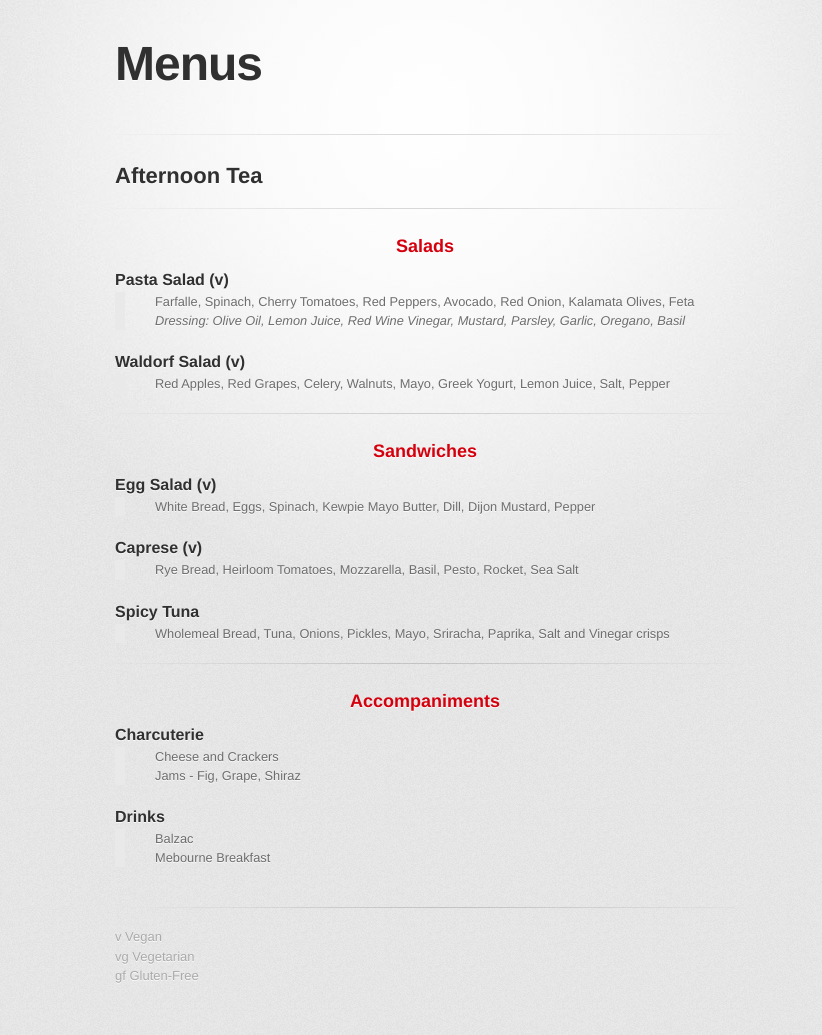
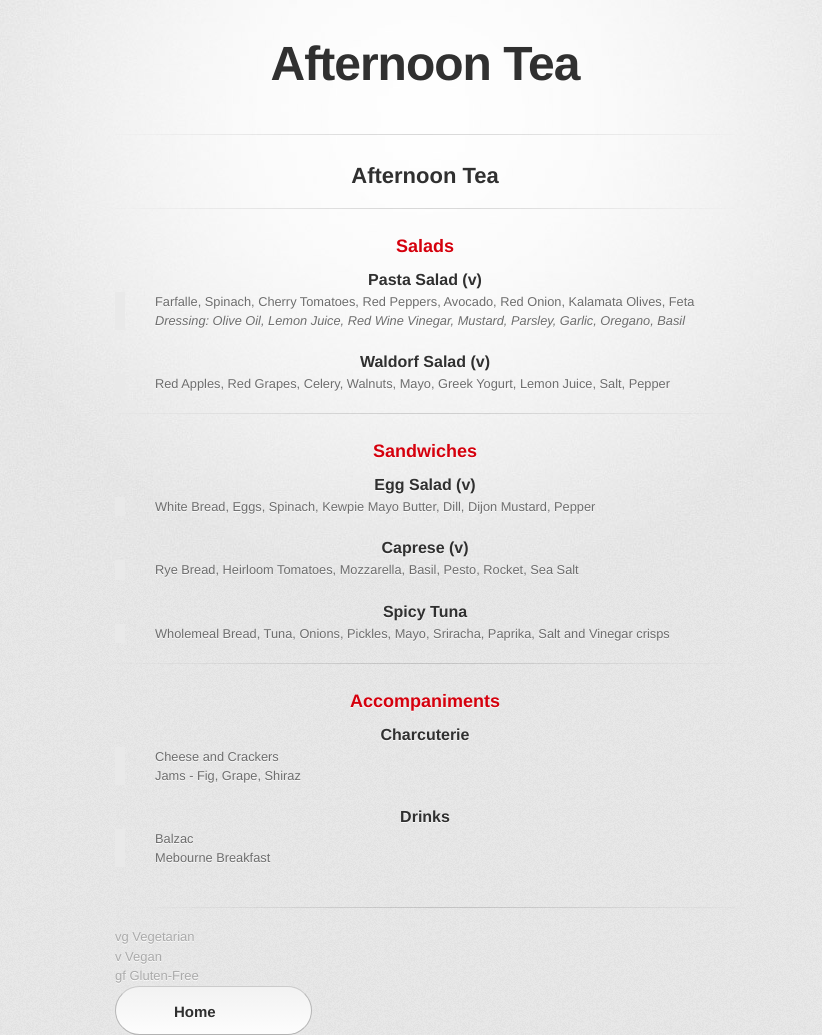
Before and after one commit to jliyanage/markdown_menus, a Jekyll site: the page built from markdown_menus/afternoon_tea.md, in a window 1280 px wide. Shown: the whole page, without its empty margins (215-1037 px from the left). Built offline with Jekyll 4.4.1, drawn with Linux system fonts in a browser that asks for light colours; some web fonts are replaced; our own code applies the rules of GitHub Pages for plain Markdown files.

Commit message:
page date and title

```diff
--- a/_layouts/default.html
+++ b/_layouts/default.html
@@ -19,7 +19,7 @@
       <div class="inner">
 
         <header>
-          <h1>{{ page.title | default: site.title | default: site.github.repository_name }}</h1>
+          <h1>{{ default: site.title | default: site.github.repository_name }}</h1>
           <h2>{{ page.description | default: site.description | default: site.github.project_tagline }}</h2>
         </header>
         <section id="downloads" class="clearfix">
--- a/_layouts/menu.html
+++ b/_layouts/menu.html
@@ -19,7 +19,7 @@
       <div class="inner">
 
         <header>
-          <h1>{{ page.date | date: "%-d %B %Y" | default: site.title }}</h1>
+          <h1>{{ post.date | date: "%-d %B %Y" | default: page.title }}</h1>
 
         </header>
         <hr>
@@ -29,9 +29,11 @@
 
         <footer>
           <div class="legend">
-                <span>v Vegan</span><br>
-                <span>vg Vegetarian</span><br>
-                <span>gf Gluten-Free</span><br>
+            <span>vg Vegetarian</span><br>
+            <span>v Vegan</span><br>
+            <span>gf Gluten-Free</span><br>
+            <a href="{{ site.url }}" id="Home" class="button"><span>Home</span></a>
+          </div>
         </footer>
 
       </div>
--- a/_sass/jekyll-theme-tactile.scss
+++ b/_sass/jekyll-theme-tactile.scss
@@ -103,6 +103,11 @@ header h2 {
 
 #downloads {
   margin-bottom: 40px;
+}
+
+#home {
+  margin-left: auto;
+  margin-right: 0;
 }
 
 a.button {
@@ -244,10 +249,12 @@ form {
 /* GENERAL ELEMENT TYPE STYLES */
 
 h1 {
+  text-align: center;
   font-size: 32px;
 }
 
 h2 {
+  text-align: center;
   margin-bottom: 8px;
   font-size: 22px;
   font-weight: bold;
@@ -263,17 +270,20 @@ h3 {
 }
 
 h4 {
+  text-align: center;
   font-size: 16px;
   font-weight: bold;
   color: #303030;
 }
 
 h5 {
+  text-align: center;
   font-size: 1em;
   color: #303030;
 }
 
 h6 {
+  text-align: center;
   font-size: .8em;
   color: #303030;
 }
@@ -324,7 +334,6 @@ footer {
 }
 
 footer a {
-  padding-right: 10px;
   color: #666;
 }
 footer a:hover {
```
